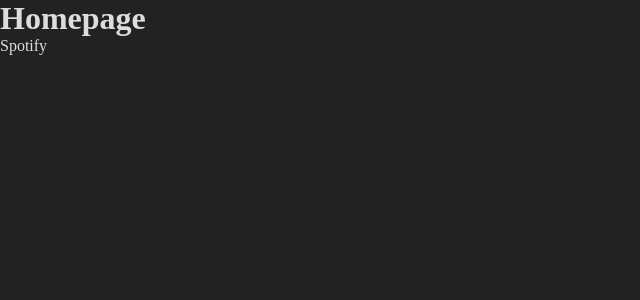
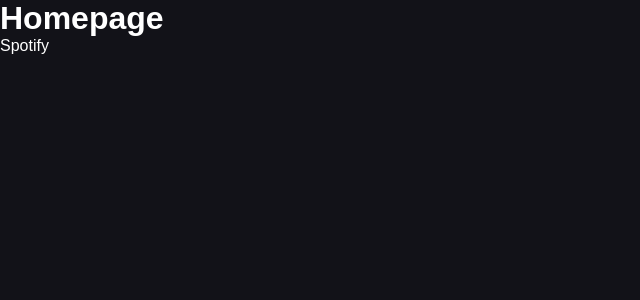
Before and after one commit to nic-vo/mixdeltatool, a Next.js app: page / in a window 1280 px wide. Shown: the top 300 px of the page, without its empty margins (0-640 px from the left). Built offline with nearby package versions, Linux system fonts and the light colour scheme.

Commit message:
Init global basic styling

```diff
--- a/styles/globals.css
+++ b/styles/globals.css
@@ -1,12 +1,20 @@
 * {
-  box-sizing: border-box;
-  padding: 0;
-  margin: 0;
-	background-color: #222;
-	color: #DDD;
+	box-sizing: border-box;
+	padding: 0;
+	margin: 0;
+	color: white;
 }
 
 a {
-  color: inherit;
-  text-decoration: none;
+	color: inherit;
+	text-decoration: none;
 }
+
+html {
+	background: #121218;
+	font-family: sans-serif;
+}
+
+body {
+	height: 100svh;
+}
```
